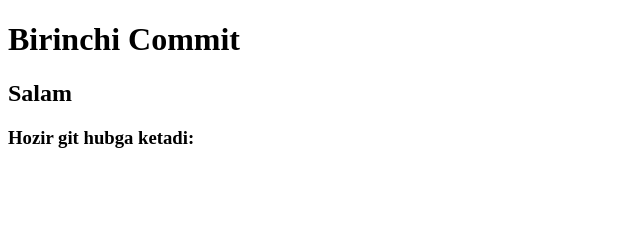
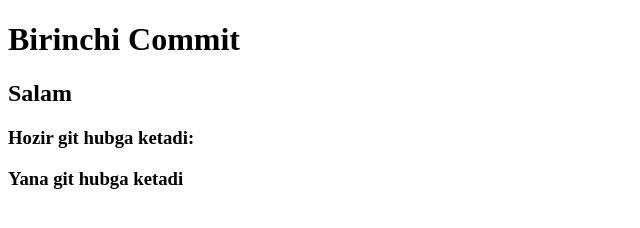
Before and after one commit to yokubovsardor/test-js-01, a plain HTML site: page index.html in a window 1280 px wide. Shown: the whole page, without its empty margins (0-640 px from the left). Drawn offline with Linux system fonts and the light colour scheme.

Commit message:
h3 commit

```diff
--- a/index.html
+++ b/index.html
@@ -10,5 +10,6 @@
     <h1>Birinchi Commit</h1>
     <h2>Salam</h2>
     <h3>Hozir git hubga ketadi:</h3>
+    <h3>Yana git hubga ketadi</h3>
 </body>
 </html>
```
